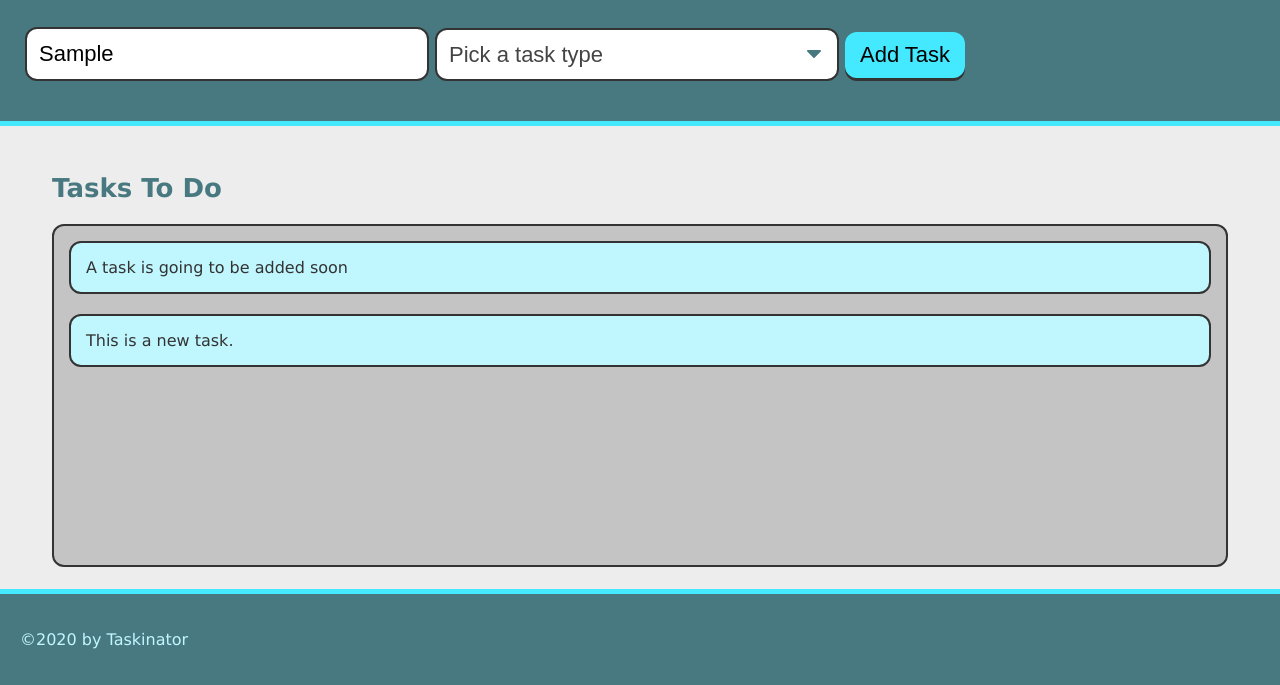
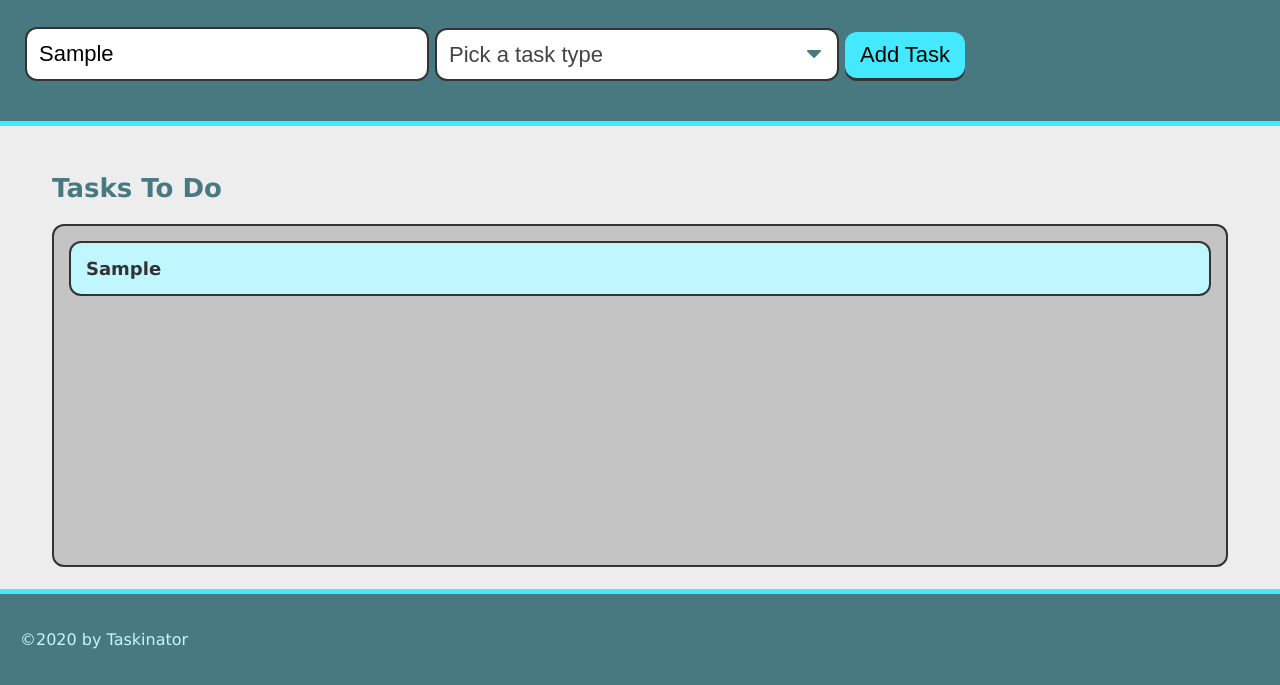
Before and after one commit to Abarragan89/taskinator, a plain HTML site: page index.html in a window 1280 px wide. Both pictures are taken after typing "Sample" into the empty fields and a click on the button "Add Task". Shown: the part 115-800 px from the top of the page. Drawn offline with Linux system fonts and the light colour scheme.

Commit message:
Added functionality to add task and task type

```diff
--- a/assests/js/script.js
+++ b/assests/js/script.js
@@ -2,13 +2,29 @@ const buttonEl = document.querySelector("#save-task");
 const tasksToDoEl = document.querySelector("#tasks-to-do");
 const formEl = document.querySelector("#task-form");
 
+
 const createTaskHandler = function(event) {
     event.preventDefault();
+    const taskNameInput = document.querySelector("input[name='task-name']").value;
+    const taskTypeInput = document.querySelector("select[name='task-type']").value;
 
-    let listItemEl = document.createElement("li");
+    // Create list item
+    const listItemEl = document.createElement("li");
     listItemEl.className = "task-item";
-    listItemEl.textContent = "This is a new task.";
+
+    // Create div to hold task info and add to list item
+    const taskInfoEl = document.createElement("div");
+    // Give it a class name
+    taskInfoEl.className = "task-info";
+    //add HTML content to div
+    taskInfoEl.innerHTML = "<h3 class='task-name'>" + taskNameInput + "</h3><span class='task-type'>" + taskTypeInput + "</span>";
+
+    listItemEl.appendChild(taskInfoEl);
+
+    //add entire list item to list
     tasksToDoEl.appendChild(listItemEl);
+    console.dir(listItemEl);
+
 }
 
 formEl.addEventListener("submit", createTaskHandler);
@@ -20,5 +36,5 @@ formEl.addEventListener("submit", createTaskHandler);
 // 3. add text to the element
 // 4. append element to the DOM
 
-//Questions
-//When to use () after function name and when not to
+
+// "We we right tags in our HTML  in order to create elements in the DOM"
--- a/index.html
+++ b/index.html
@@ -36,7 +36,6 @@
         <section class="task-list-wrapper">
             <h2 class="list-title">Tasks To Do</h2>
             <ul class="task-list" id="tasks-to-do">
-                <li class="task-item">A task is going to be added soon</li>
             </ul>
         </section>
     </main>
```
